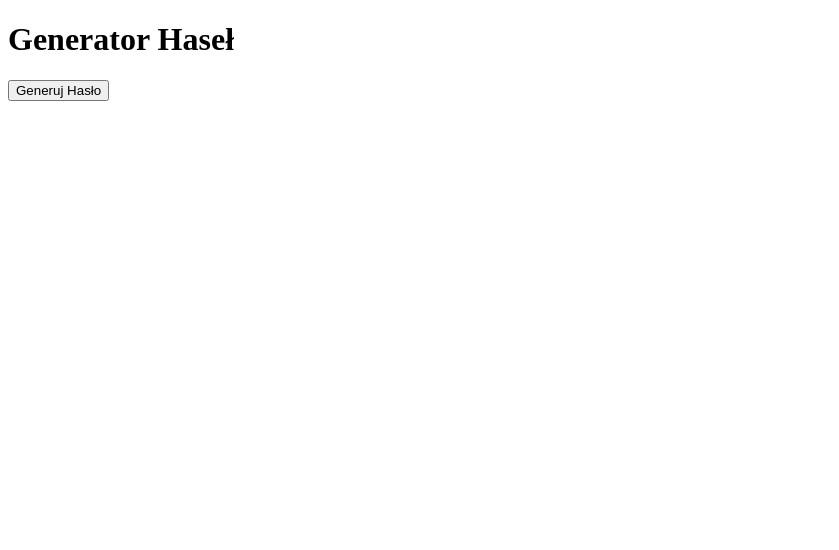
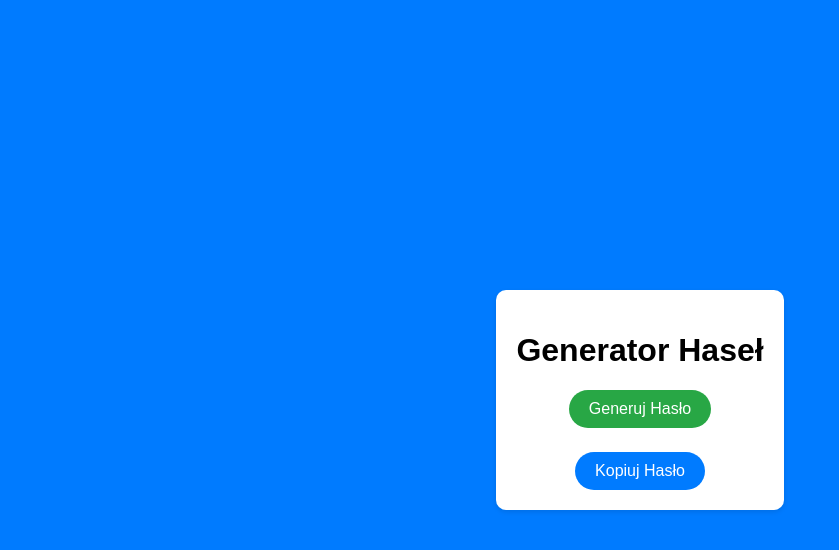
Before and after one commit to damianstanczak/damianstanczak, a plain HTML site: page index.html in a window 1280 px wide. Shown: the whole page, without its empty margins (0-839 px from the left). Drawn offline with Linux system fonts and the light colour scheme; no server answers.

Commit message:
Add files via upload

```diff
--- a/styles.css
+++ b/styles.css
@@ -1,8 +1,25 @@
-/* ... (inne style) ... */
+body {
+  font-family: Arial, sans-serif;
+  background-color: #007bff; /* Niebieskie tło */
+  margin: 0;
+  padding: 0;
+  display: flex;
+  align-items: center;
+  justify-content: center;
+  min-height: 100vh;
+}
 
-button#copyButton {
+.container {
+  text-align: center;
+  background-color: white;
+  padding: 20px;
+  border-radius: 10px;
+  box-shadow: 0 2px 5px rgba(0, 0, 0, 0.1);
+}
+
+button {
   padding: 10px 20px;
-  background-color: #28a745; /* Zielony kolor tła */
+  background-color: #28a745; /* Zielony kolor tła przycisku "Generuj Hasło" */
   color: white;
   border: none;
   border-radius: 20px; /* Zaokrąglone przyciski */
@@ -11,6 +28,16 @@ button#copyButton {
   transition: background-color 0.3s ease; /* Efekt przejścia koloru tła */
 }
 
-button#copyButton.hidden {
-  display: none; /* Ukryj przycisk "Kopiuj Hasło" domyślnie */
+button:hover {
+  background-color: #218838; /* Kolor tła przycisku po najechaniu kursorem */
 }
+
+button#copyButton {
+  background-color: #007bff; /* Niebieski kolor tła przycisku "Kopiuj Hasło" */
+}
+
+#passwordDisplay {
+  margin-top: 20px;
+  font-size: 24px;
+  font-weight: bold;
+}
```
Also changed, not shown: polish_words.txt (added).
